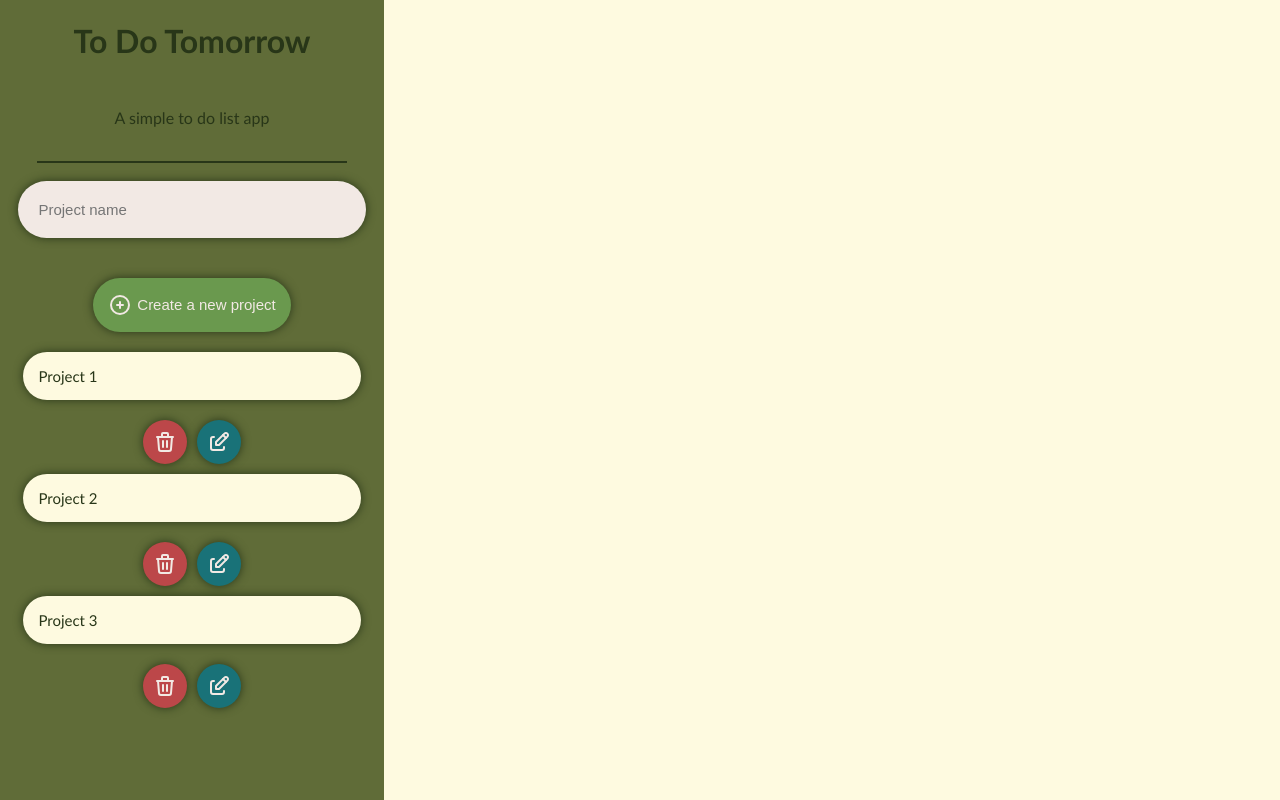
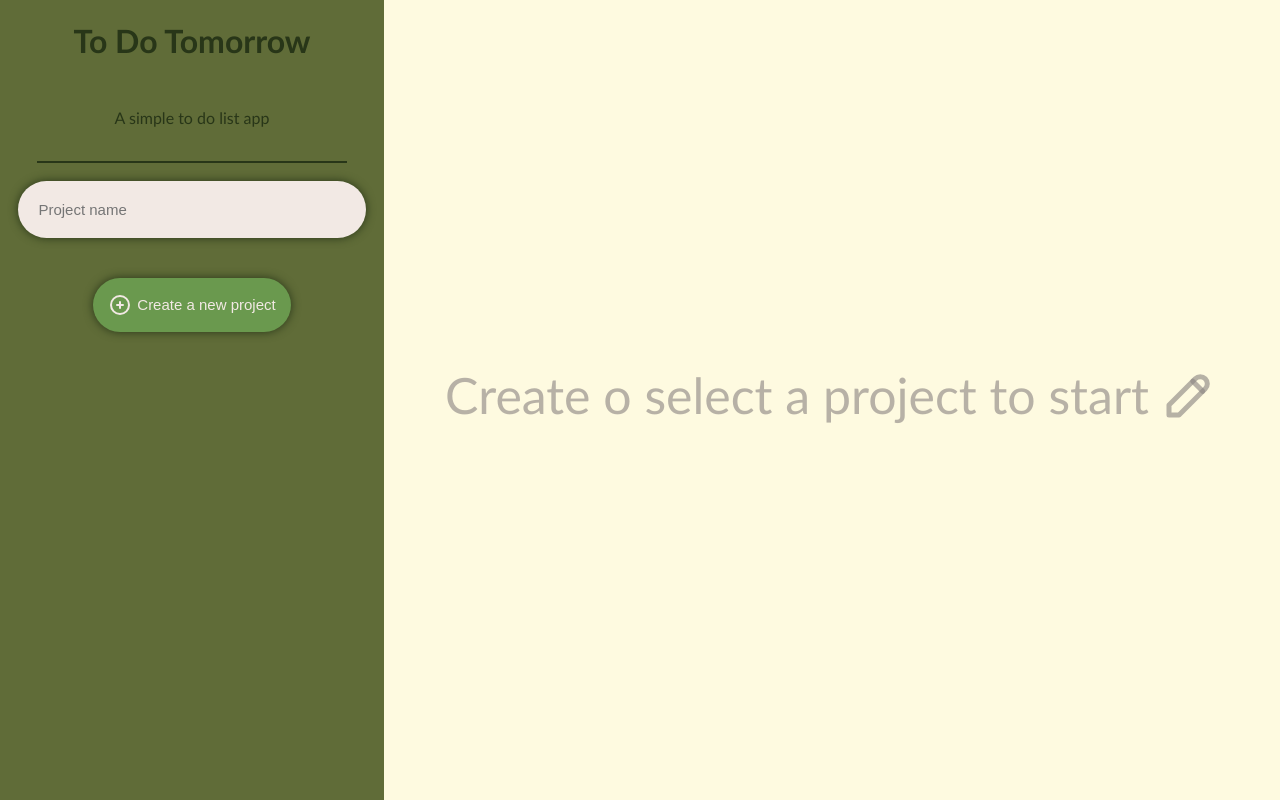
Before and after one commit to omar15hr/ToDoTomorrow, a React (Vite) app: page / in a window 1280 px wide. Built offline with nearby package versions, Linux system fonts and the light colour scheme.

Commit message:
Añadidas otras funciones

```diff
--- a/src/components/ToDoGrid.tsx
+++ b/src/components/ToDoGrid.tsx
@@ -47,7 +47,7 @@ export function ToDoGrid({ project }: ToDoGridProps) {
 
   return (
     <div className="content">
-      {selectedProject && (
+      {selectedProject ? (
         <form onSubmit={handleSubmit} className="create-todo-form">
           <input
             type="text"
@@ -83,13 +83,18 @@ export function ToDoGrid({ project }: ToDoGridProps) {
             Create To Do
           </button>
         </form>
-      )}
+      )
+      : <div className="background-text">
+          <span>Create o select a project to start</span>
+          <svg xmlns="http://www.w3.org/2000/svg"  width="60"  height="60"  viewBox="0 0 24 24"  fill="none"  stroke="currentColor"  stroke-width="2"  stroke-linecap="round"  stroke-linejoin="round"  className="icon icon-tabler icons-tabler-outline icon-tabler-pencil"><path stroke="none" d="M0 0h24v24H0z" fill="none"/><path d="M4 20h4l10.5 -10.5a2.828 2.828 0 1 0 -4 -4l-10.5 10.5v4" /><path d="M13.5 6.5l4 4" /></svg>
+        </div>
+      }
 
       <div className="project-todo-list">
         {todos?.map((todo) => (
           <div className="project-todo-card" key={todo.id}>
-            <div>{todo.title}</div>
-            <div>{todo.description}</div>
+            <div className="todo-title">{todo.title}</div>
+            <div className="todo-description">{todo.description}</div>
           </div>
         ))}
       </div>
--- a/src/index.css
+++ b/src/index.css
@@ -210,9 +210,9 @@ hr {
   display: flex;
   flex-direction: column;
   gap: 10px;
-  align-items: center;
   width: 250px;
-  height: 100px;
+  height: auto;
+  min-height: 80px;
   background-color: #606c38;
   padding: 20px;
   border-radius: 20px;
@@ -232,3 +232,29 @@ hr {
 .input-edit-name-project:focus {
   outline: none;
 }
+.todo-title {
+  display: flex;
+  flex-direction: column;
+  justify-content: center;
+  align-items: center;
+  font-size: 20px;
+  font-weight: bold;
+  color: #f2e9e4;
+  text-shadow: 1px 1px 2px black;
+}
+.todo-description {
+  display: flex;
+  flex-direction: column;
+  justify-content: center;
+  align-items: flex-start;
+  color: #f2e9e4;
+}
+.background-text {
+  display: flex;
+  flex-direction: row;
+  gap: 10px;
+  align-items: center;
+  justify-content: center;
+  font-size: 50px;
+  color: #8d8784a1;
+}
--- a/src/store/projects/projectsSlice.ts
+++ b/src/store/projects/projectsSlice.ts
@@ -1,49 +1,49 @@
 import { createSlice, PayloadAction } from "@reduxjs/toolkit";
 
-const DEFAULT_STATE = [
-  {
-    id: "1",
-    name: "Project 1",
-    todos: [
-      {
-        id: "1",
-        title: "To do 1",
-        projectId: "1",
-      },
-      {
-        id: "2",
-        title: "To do 2",
-        projectId: "1",
-      },
-      {
-        id: "3",
-        title: "To do 3",
-        projectId: "1",
-      }
-    ],
-  },
-  {
-    id: "2",
-    name: "Project 2",
-    todos: [
-      {
-        id: "3",
-        title: "To do 3",
-        projectId: "2",
-      },
-      {
-        id: "4",
-        title: "To do 4",
-        projectId: "2",
-      }
-    ],
-  },
-  {
-    id: "3",
-    name: "Project 3",
-    todos: [],
-  },
-]
+// const DEFAULT_STATE = [
+//   {
+//     id: "1",
+//     name: "Project 1",
+//     todos: [
+//       {
+//         id: "1",
+//         title: "To do 1",
+//         projectId: "1",
+//       },
+//       {
+//         id: "2",
+//         title: "To do 2",
+//         projectId: "1",
+//       },
+//       {
+//         id: "3",
+//         title: "To do 3",
+//         projectId: "1",
+//       }
+//     ],
+//   },
+//   {
+//     id: "2",
+//     name: "Project 2",
+//     todos: [
+//       {
+//         id: "3",
+//         title: "To do 3",
+//         projectId: "2",
+//       },
+//       {
+//         id: "4",
+//         title: "To do 4",
+//         projectId: "2",
+//       }
+//     ],
+//   },
+//   {
+//     id: "3",
+//     name: "Project 3",
+//     todos: [],
+//   },
+// ]
 
 export type ProjectId = string;
 
@@ -68,10 +68,7 @@ export interface Todo {
 
 const initialState: ProjectWithId[] = (() => {
   const persistedState = localStorage.getItem('__redux__state__');
-  if (persistedState) {
-    return JSON.parse(persistedState).projects;
-  }
-  return DEFAULT_STATE;
+    return persistedState ? JSON.parse(persistedState).projects: [];
 })();
 
 export const ProjectSlice = createSlice({
```
